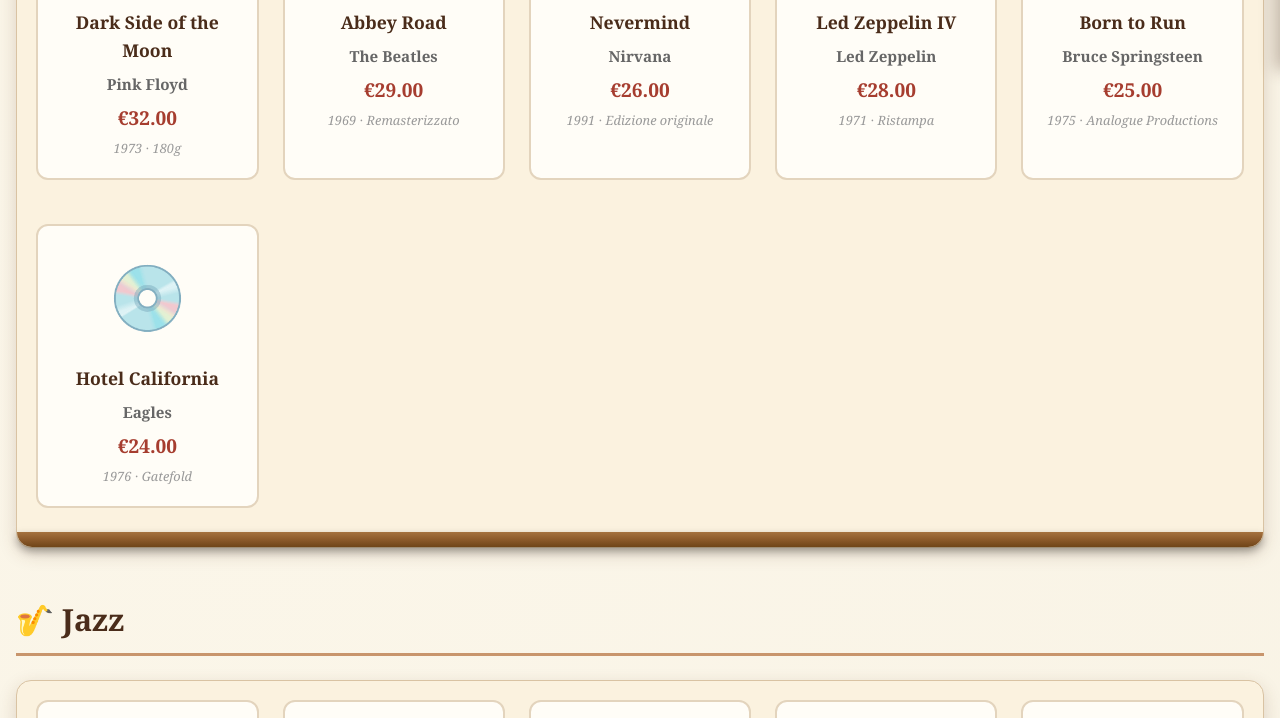
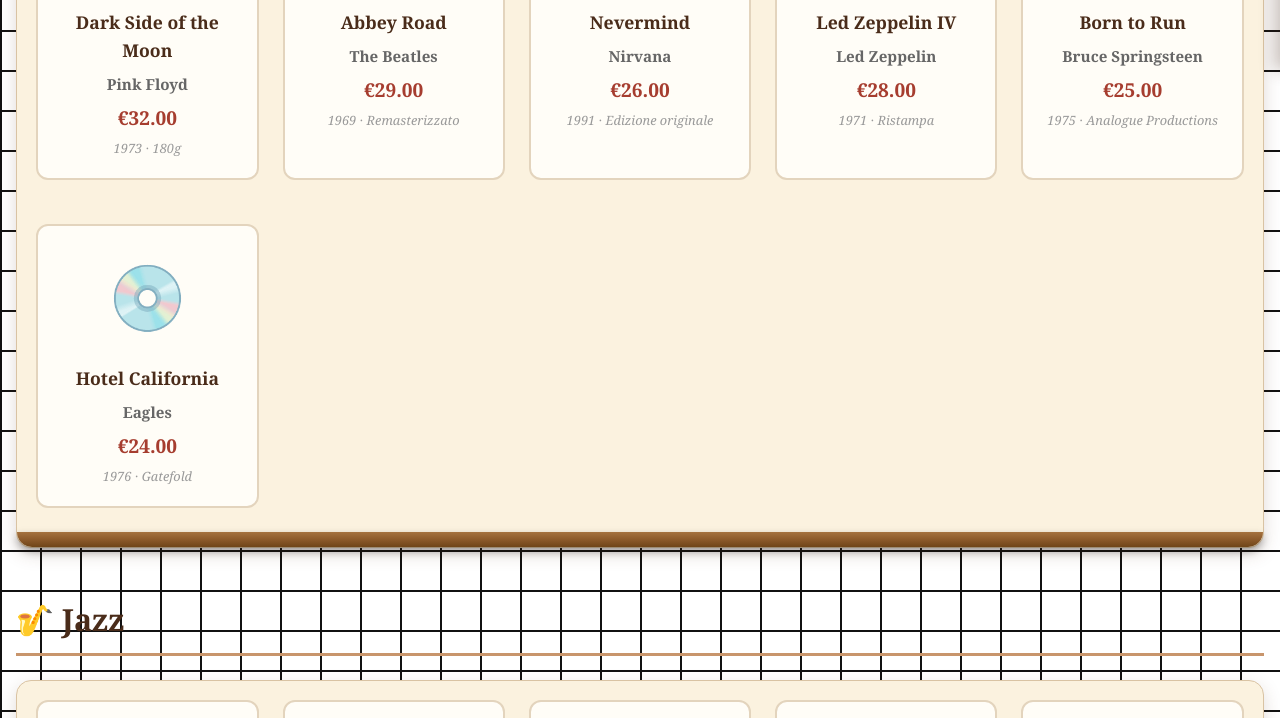
Before and after one commit to elenaluzzi/vinilkraft-records, a plain HTML site: page index.html in a window 1280 px wide. Shown: the part 730-1448 px from the top of the page. Drawn offline with Linux system fonts and the light colour scheme.

Commit message:
Aggiungi sfondo a quadretti bianco con righe nere

```diff
--- a/styles.css
+++ b/styles.css
@@ -8,8 +8,11 @@ body {
     font-family: Georgia, 'Times New Roman', serif;
     line-height: 1.6;
     color: #3e2f23;
-    background-color: #f5efe0;
-    background-image: radial-gradient(circle at 20% 20%, #fbf6e9 0%, #f5efe0 70%);
+    background-color: #ffffff;
+    background-image:
+        linear-gradient(#111 2px, transparent 2px),
+        linear-gradient(90deg, #111 2px, transparent 2px);
+    background-size: 40px 40px;
 }
 
 /* Header */
```
